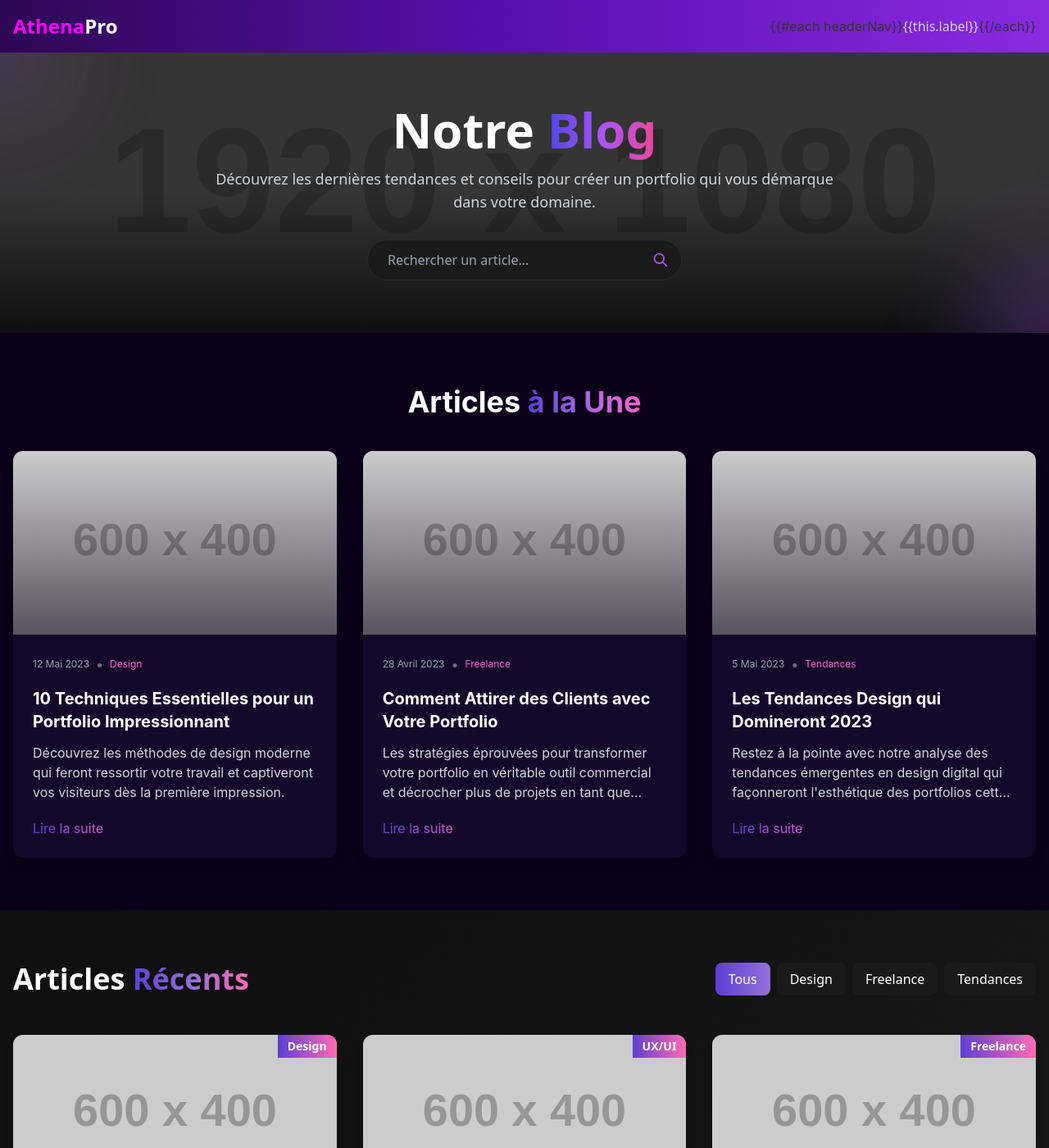
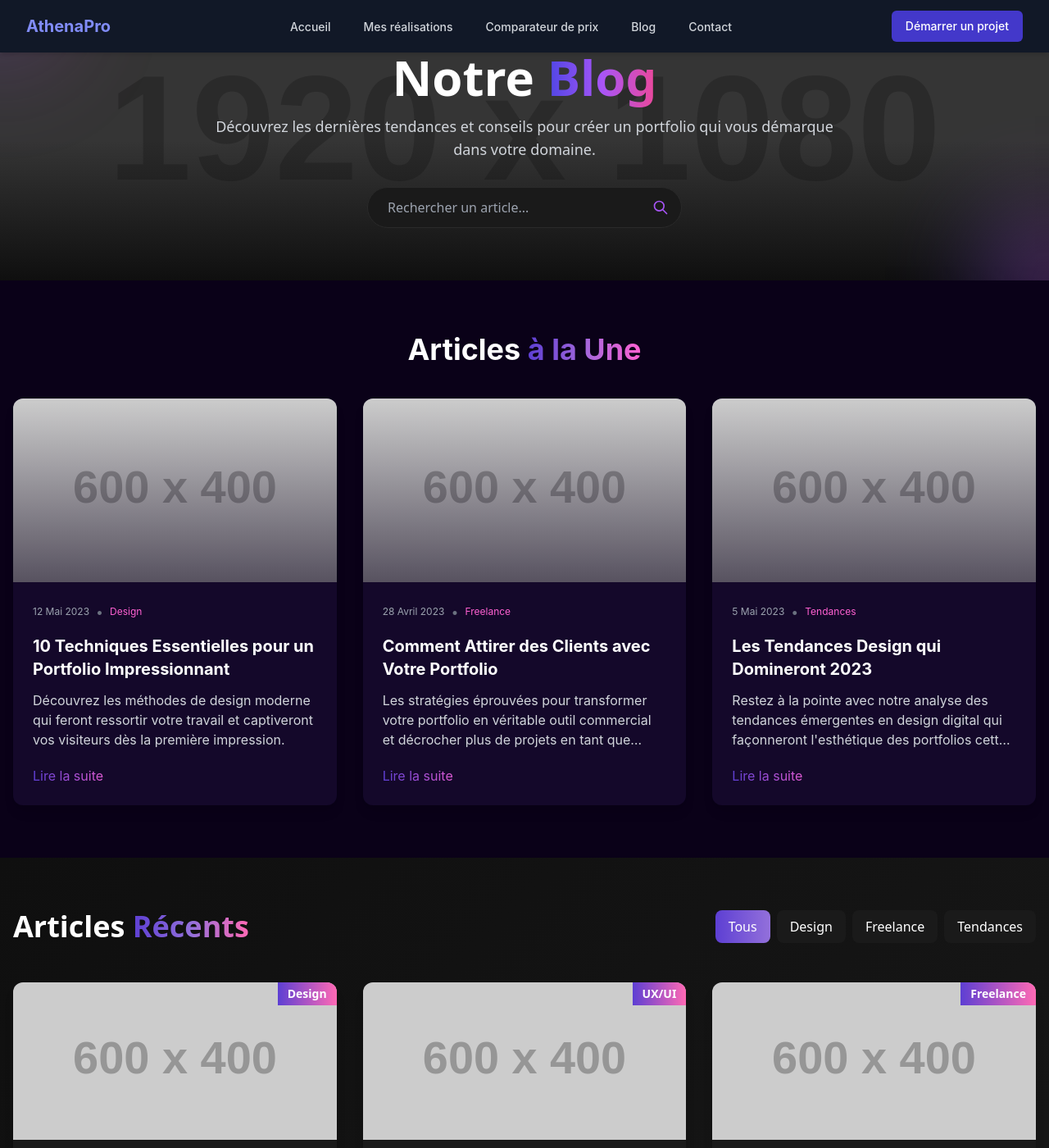
Before and after one commit to Portfolio-professionnal/AthenaPro, a Jekyll site: the page Blog.html, which Jekyll copies as it is, in a window 1280 px wide and 1400 px high. Shown: the whole window at 82% size. Built offline with Jekyll 4.4.1, drawn with Linux system fonts in a browser that asks for light colours; nearby versions of some CDN libraries.

Commit message:
Update Blog.html

```diff
--- a/Blog.html
+++ b/Blog.html
@@ -3,7 +3,23 @@
 <head>
       <meta charset="UTF-8">
     <meta name="viewport" content="width=device-width, initial-scale=1.0">
-  <title>AthenaPro Blog</title>
+    <title>
+       AthenaPro | Blog
+    </title>
+    <meta name="msvalidate.01" content="1EF22C01DEC1F8178970D771620C607B" />
+    <meta name="google-site-verification" content="uop0iHMHrwFRql4-mGREo8r95Z5rUHPfGlxlA2s1R9U" />
+    <meta name="description" content="Découvrez le blog d'AthenaPro : inspirations, conseils et actualités pour créer votre portfolio professionnel sur mesure.>
+    <meta name="robots" content="index, follow">
+    <meta name="keywords" content="création portfolio, portfolio pro, portfolio professionnel, portfolio, CV en ligne, site web pro, création de landing page, landing page">
+    <meta name="author" content="AthenaPro">
+    <link rel="canonical" href="https://athenapro.ovh/index.html">
+    <meta property="og:title" content="AthenaPro | Blog">
+    <meta property="og:description" content="Découvrez le blog d'AthenaPro : inspirations, conseils et actualités pour créer votre portfolio professionnel sur mesure.">
+    <meta property="og:image" content="https://tonpseudo.github.io/tonrepo/images/preview.jpg">
+    <meta property="og:url" content="https://athenapro.ovh/index.html">
+    <link rel="icon" type="image/svg+xml" href="64.svg" />
+
+
     <style>
         /* Reset CSS */
         * {
@@ -11,59 +27,96 @@
             padding: 0;
             box-sizing: border-box;
         }
+
         body {
             font-family: -apple-system, BlinkMacSystemFont, 'Segoe UI', Roboto, Oxygen, Ubuntu, Cantarell, 'Open Sans', 'Helvetica Neue', sans-serif;
             line-height: 1.6;
             color: #333;
         }
+
         img {
             max-width: 100%;
             height: auto;
         }
-    /* Add your custom styles here */
+        @media (max-width: 767px) {
+    .animate__animated {
+        animation: none !important;
+        opacity: 1 !important;
+    }
+}
+
     </style>
     <script src="https://cdn.tailwindcss.com"></script>
 </head>
 <body>
  <div id="root">
-  <header id="header" class="bg-gradient-to-r from-[#2E0854] via-[#5B0FB2] to-[#8A2BE2]">
-    <nav class="container mx-auto px-4 py-4">
-      <div class="flex justify-between items-center">
+    <nav id="header" class="bg-gray-900 shadow-md fixed w-full top-0 z-50">
+      <div class="max-w-7xl mx-auto px-4 sm:px-6 lg:px-8">
+        <div class="flex justify-between h-16">
           <!-- Logo -->
-        <div class="flex items-center">
-          <a href="#" class="text-2xl font-bold text-white font-sans">
-            <span class="text-[#FF00FF]">Athena</span>Pro
+          <div class="flex-shrink-0 flex items-center">
+            <a href="#" class="font-bold text-xl text-indigo-400">AthenaPro</a>
+          </div>
+
+          <!-- Desktop Navigation -->
+          <div class="hidden md:ml-6 md:flex md:items-center md:space-x-4">
+            <ul class="flex space-x-4">
+              <li><a href="index.html" class="px-3 py-2 rounded-md text-sm font-medium text-gray-300 hover:text-white hover:bg-gray-800 transition duration-300">Accueil</a></li>
+              <li><a href="Mes_Réalisations.html" class="px-3 py-2 rounded-md text-sm font-medium text-gray-300 hover:text-white hover:bg-gray-800 transition duration-300">Mes réalisations</a></li>
+              <li><a href="Comparatif.html" class="px-3 py-2 rounded-md text-sm font-medium text-gray-300 hover:text-white hover:bg-gray-800 transition duration-300">Comparateur de prix</a></li>
+              <li><a href="Blog.html" class="px-3 py-2 rounded-md text-sm font-medium text-gray-300 hover:text-white hover:bg-gray-800 transition duration-300">Blog</a></li>
+              <li><a href="Contact.html" class="px-3 py-2 rounded-md text-sm font-medium text-gray-300 hover:text-white hover:bg-gray-800 transition duration-300">Contact</a></li>
+            </ul>
+          </div>
+
+          <!-- Right Navigation Items -->
+          <div class="hidden md:flex items-center space-x-4">
+            <a href="https://tidycal.com/athenaprob" class="inline-flex items-center px-4 py-2 border border-transparent text-sm font-medium rounded-md text-white bg-indigo-700 hover:bg-indigo-800 focus:outline-none focus:ring-2 focus:ring-offset-2 focus:ring-indigo-500 transition duration-300">
+              Démarrer un projet
             </a>
           </div>
 
-        <!-- Desktop Navigation -->
-        <div class="hidden md:flex space-x-6">
-          {{#each headerNav}}
-            <a href="{{this.link}}" class="text-gray-300 hover:text-[#FF00FF] transition-colors duration-300 font-sans">{{this.label}}</a>
-          {{/each}}
-        </div>
-
-        <!-- Mobile Navigation Button -->
-        <div class="md:hidden">
-          <button id="mobile-menu-button" aria-label="Toggle menu" class="text-gray-300 hover:text-[#FF00FF] focus:outline-none">
-            <svg xmlns="http://www.w3.org/2000/svg" class="h-6 w-6" fill="none" viewBox="0 0 24 24" stroke="currentColor">
-              <path stroke-linecap="round" stroke-linejoin="round" stroke-width="2" d="M4 6h16M4 12h16M4 18h16" />
+          <!-- Mobile menu button -->
+          <div class="flex md:hidden items-center">
+            <button type="button" class="mobile-menu-button inline-flex items-center justify-center p-2 rounded-md text-gray-400 hover:text-white hover:bg-gray-800 focus:outline-none focus:ring-2 focus:ring-inset focus:ring-indigo-500" aria-expanded="false" aria-controls="mobile-menu" aria-label="Main menu">
+              <svg class="block h-6 w-6" xmlns="http://www.w3.org/2000/svg" fill="none" viewBox="0 0 24 24" stroke="currentColor" aria-hidden="true">
+                <path stroke-linecap="round" stroke-linejoin="round" stroke-width="2" d="M4 6h16M4 12h16M4 18h16"></path>
+              </svg>
+              <svg class="hidden h-6 w-6" xmlns="http://www.w3.org/2000/svg" fill="none" viewBox="0 0 24 24" stroke="currentColor" aria-hidden="true">
+                <path stroke-linecap="round" stroke-linejoin="round" stroke-width="2" d="M6 18L18 6M6 6l12 12"></path>
               </svg>
             </button>
           </div>
         </div>
+      </div>
 
-      <!-- Mobile Navigation Menu -->
-      <div id="mobile-menu" class="hidden md:hidden mt-4 pb-4">
-        <div class="flex flex-col space-y-4">
-          {{#each headerNav}}
-            <a href="{{this.link}}" class="text-gray-300 hover:text-[#FF00FF] transition-colors duration-300 font-sans">{{this.label}}</a>
-          {{/each}}
-        </div>
+      <!-- Mobile menu, show/hide based on menu state -->
+      <div class="md:hidden hidden" id="mobile-menu">
+        <ul class="px-2 pt-2 pb-3 space-y-1 sm:px-3">
+          <li><a href="index.html" class="block px-3 py-2 rounded-md text-base font-medium text-gray-300 hover:text-white hover:bg-gray-800">Accueil</a></li>
+          <li><a href="Mes_Réalisations.html" class="block px-3 py-2 rounded-md text-base font-medium text-gray-300 hover:text-white hover:bg-gray-800">Mes Réalisations</a></li>
+          <li><a href="Comparatif.html" class="block px-3 py-2 rounded-md text-base font-medium text-gray-300 hover:text-white hover:bg-gray-800">Comparateur de prix</a></li>
+          <li><a href="Blog.html" class="block px-3 py-2 rounded-md text-base font-medium text-gray-300 hover:text-white hover:bg-gray-800">Blog</a></li>
+          <li><a href="Contact.html" class="block px-3 py-2 rounded-md text-base font-medium text-gray-300 hover:text-white hover:bg-gray-800">Contact</a></li>
+          <li><a href="https://tidycal.com/athenaprob" class="block px-3 py-2 rounded-md text-base font-medium text-indigo-400 hover:text-indigo-300">Démarrer un projet</a></li>
+        </ul>
       </div>
     </nav>
-  </header>
   </div>
+
+  <script>
+    // Toggle mobile menu
+    const btn = document.querySelector('.mobile-menu-button');
+    const menu = document.getElementById('mobile-menu');
+
+    btn.addEventListener('click', () => {
+      menu.classList.toggle('hidden');
+
+      // Toggle icon visibility
+      const icons = btn.querySelectorAll('svg');
+      icons.forEach(icon => icon.classList.toggle('hidden'));
+    });
+  </script>
 <div id="root">
   <section id="blog-hero" class="bg-[#0F0F0F] py-16 relative overflow-hidden">
     <div class="absolute inset-0 opacity-20 z-0">
```
Lines whose indentation alone changed are shown as unchanged.
